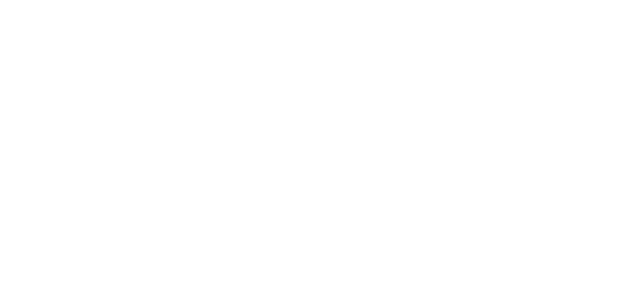
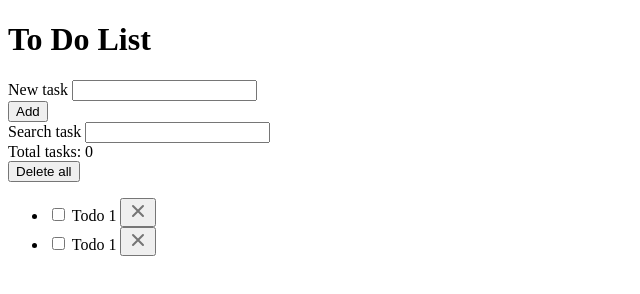
Before and after one commit to sabyrusha/todo-vanilla, a plain HTML site: page src/index.html in a window 1280 px wide. Shown: the whole page, without its empty margins (0-640 px from the left). Drawn offline with Linux system fonts and the light colour scheme.

Commit message:
feat: html layout

```diff
--- a/src/index.html
+++ b/src/index.html
@@ -7,5 +7,102 @@
     <link rel="stylesheet" href="./main.css" />
     <script type="module" src="./main.js"></script>
   </head>
-  <body></body>
+  <body>
+    <div class="todo" data-js-todo>
+      <h1 class="todo__title">To Do List</h1>
+      <form class="todo__form" data-js-todo-new-task-form>
+        <div class="todo__field field">
+          <label class="field__label" for="new-task"> New task </label>
+          <input
+            class="field__input"
+            id="new-task"
+            placeholder=" "
+            autocomplete="off"
+            data-js-todo-new-task-input
+          />
+        </div>
+        <button class="button" type="submit">Add</button>
+      </form>
+      <form class="todo__form" data-js-todo-search-task-form>
+        <div class="todo__field field">
+          <label class="field__label" for="search-task"> Search task </label>
+          <input
+            class="field__input"
+            id="search-task"
+            placeholder=" "
+            autocomplete="off"
+            type="search"
+            data-js-todo-search-task-input
+          />
+        </div>
+      </form>
+      <div class="todo__info">
+        <div class="todo__total-tasks">
+          Total tasks: <span data-js-todo-total-tasks>0</span>
+        </div>
+        <button
+          class="todo__delete-all-button"
+          type="button"
+          data-js-todo-delete-all-button
+        >
+          Delete all
+        </button>
+      </div>
+      <ul class="todo__list" data-js-todo-list>
+        <li class="todo__item todo-item">
+          <input class="todo-item__checkbox" id="todo-1" type="checkbox" />
+          <label class="todo-item__label" for="todo-1"> Todo 1 </label>
+          <button
+            class="todo-item__delete-button"
+            type="button"
+            aria-label="Delete"
+            title="Delete"
+          >
+            <svg
+              width="20"
+              height="20"
+              viewBox="0 0 20 20"
+              fill="none"
+              xmlns="http://www.w3.org/2000/svg"
+            >
+              <path
+                d="M15 5L5 15M5 5L15 15"
+                stroke="#757575"
+                stroke-width="2"
+                stroke-linecap="round"
+                stroke-linejoin="round"
+              />
+            </svg>
+          </button>
+        </li>
+        <li class="todo__item todo-item">
+          <input class="todo-item__checkbox" id="todo-1" type="checkbox" />
+          <label class="todo-item__label" for="todo-1"> Todo 1 </label>
+          <button
+            class="todo-item__delete-button"
+            type="button"
+            aria-label="Delete"
+            title="Delete"
+          >
+            <svg
+              width="20"
+              height="20"
+              viewBox="0 0 20 20"
+              fill="none"
+              xmlns="http://www.w3.org/2000/svg"
+            >
+              <path
+                d="M15 5L5 15M5 5L15 15"
+                stroke="#757575"
+                stroke-width="2"
+                stroke-linecap="round"
+                stroke-linejoin="round"
+              />
+            </svg>
+          </button>
+        </li>
+      </ul>
+      <div class="todo__empty-message" data-js-todo-empty-message></div>
+    </div>
+  </body>
 </html>
```
